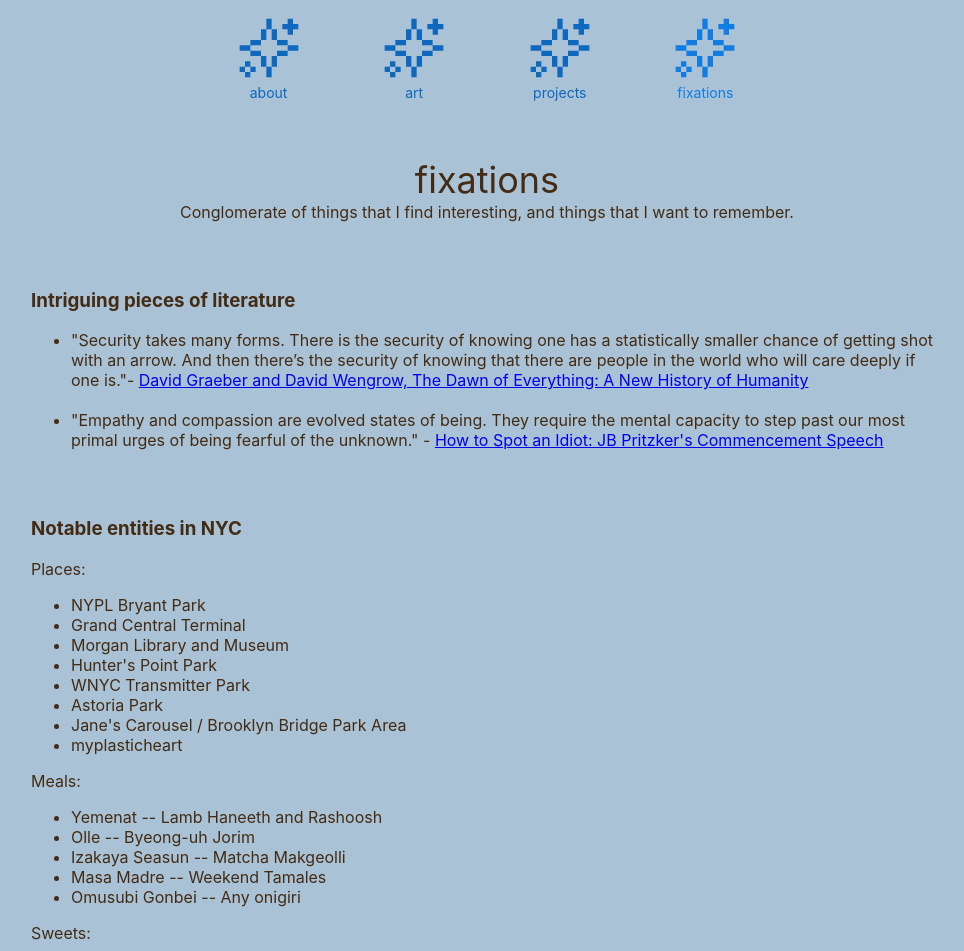
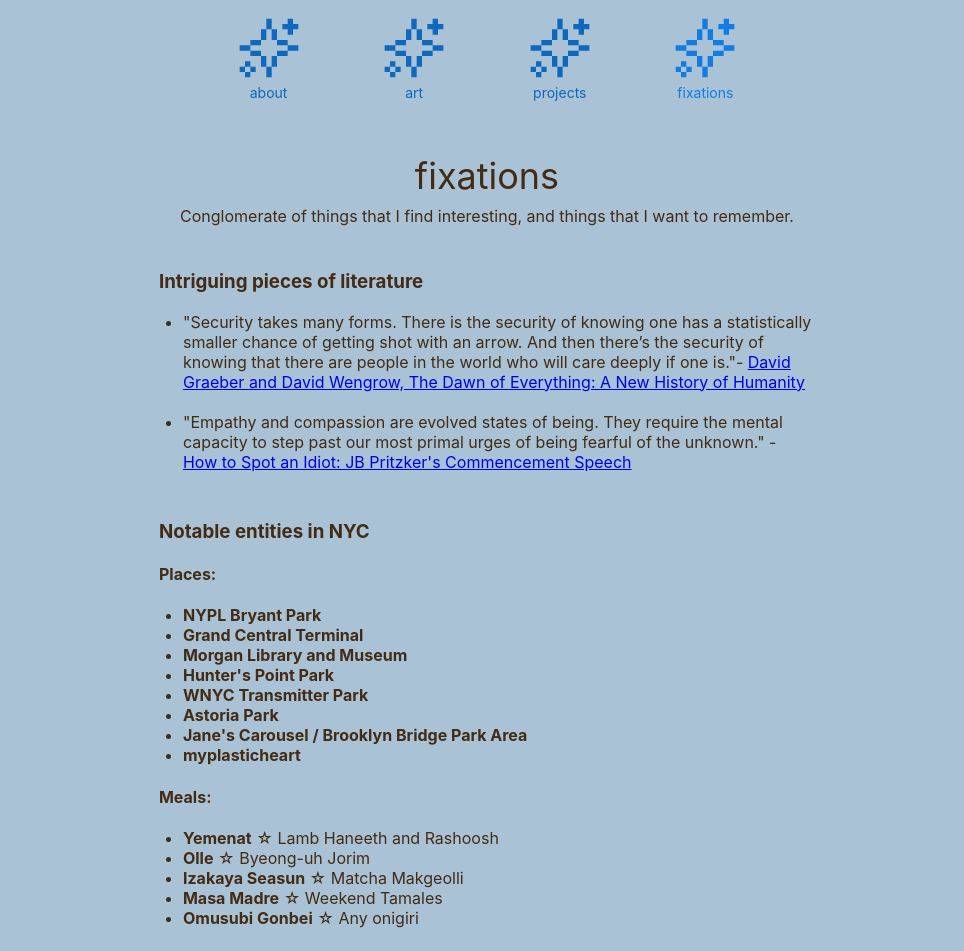
Before and after one commit to nghi-nguyen-beep/personal-portfolio, a React (Create React App) app: page /fixations in a window 1280 px wide. Shown: the top 951 px of the page, without its empty margins (153-1117 px from the left). Built offline with nearby package versions, Linux system fonts and the light colour scheme.

Commit message:
Add css againn

```diff
--- a/src/pages/about.js
+++ b/src/pages/about.js
@@ -22,7 +22,7 @@ function About() {
               </ul>
             </div>
             <br></br>
-            <div><p>Download my resume (last updated Nov 5, 2026) <a href={resume} download="Nghi_Nguyen_Resume">here</a></p></div>
+            <div><p>Download my resume <b><a href={resume} download="Nghi_Nguyen_Resume">here</a></b> (last updated Nov 5, 2026)</p> </div>
           </div>
         </div>
       </PageAnimate>
--- a/src/pages/fixations.js
+++ b/src/pages/fixations.js
@@ -22,33 +22,33 @@ function Fixations() {
           </div>
           <div className="fixations-new-york">
             <h3>Notable entities in NYC</h3>
-            <p>Places:</p>
+            <h4>Places:</h4>
               <ul>
-                <li>NYPL Bryant Park</li>
-                <li>Grand Central Terminal</li>
-                <li>Morgan Library and Museum</li>
-                <li>Hunter's Point Park</li>
-                <li>WNYC Transmitter Park</li>
-                <li>Astoria Park</li>
-                <li>Jane's Carousel / Brooklyn Bridge Park Area</li>
-                <li>myplasticheart</li>
+                <li><b>NYPL Bryant Park</b></li>
+                <li><b>Grand Central Terminal</b></li>
+                <li><b>Morgan Library and Museum</b></li>
+                <li><b>Hunter's Point Park</b></li>
+                <li><b>WNYC Transmitter Park</b></li>
+                <li><b>Astoria Park</b></li>
+                <li><b>Jane's Carousel / Brooklyn Bridge Park Area</b></li>
+                <li><b>myplasticheart</b></li>
               </ul>
-            <p>Meals:</p>
+            <h4>Meals:</h4>
               <ul>
-                <li>Yemenat -- Lamb Haneeth and Rashoosh</li>
-                <li>Olle -- Byeong-uh Jorim</li>
-                <li>Izakaya Seasun -- Matcha Makgeolli</li>
-                <li>Masa Madre -- Weekend Tamales</li>
-                <li>Omusubi Gonbei -- Any onigiri</li>
+                <li><b>Yemenat</b> ☆ Lamb Haneeth and Rashoosh</li>
+                <li><b>Olle</b> ☆ Byeong-uh Jorim</li>
+                <li><b>Izakaya Seasun</b> ☆ Matcha Makgeolli</li>
+                <li><b>Masa Madre</b> ☆ Weekend Tamales</li>
+                <li><b>Omusubi Gonbei</b> ☆ Any onigiri</li>
               </ul>
 
-            <p>Sweets:</p>
+            <h4>Sweets:</h4>
               <ul>
-                <li>Hana's Gelateria -- Jasmine Gelato</li>
-                <li>Mixue -- $1.39 Ice Cream</li>
-                <li>Auntea Jenny -- Egg Tarts</li>
-                <li>Mimi's Frozen Yogurt -- Anything with the pistachio drizzle</li>
-                <li>Uzuki -- Kakegori Ice Cream</li>
+                <li><b>Hana's Gelateria</b> ☆ Jasmine Gelato</li>
+                <li><b>Mixue</b> ☆ $1.39 Ice Cream</li>
+                <li><b>Auntea Jenny</b> ☆ Egg Tarts</li>
+                <li><b>Mimi's Frozen Yogurt</b> ☆ Anything with the pistachio drizzle</li>
+                <li><b>Uzuki</b> ☆ Kakegori Ice Cream</li>
               </ul>
         </div>
       </div>
--- a/src/pages/includes/css/fixations.css
+++ b/src/pages/includes/css/fixations.css
@@ -1,46 +1,63 @@
 .fixations-main {
+  display: flex;
+  flex-direction: column;
+  align-items: center;
+  padding: 80px 1rem 2rem;
+  min-height: 100vh;
+  width: 100%;
+  color: #432b14;
+}
+
+.fixations-header {
+  width: min(100%, 65ch);
+  min-height: 20vh;
   display: flex;
   flex-wrap: wrap;
   flex-direction: column;
-  justify-content: flex-start;
   align-items: center;
-  padding: 80px 1.5rem 2rem;
-  min-height: 100vh;
-  max-width: 100vw;
-  overflow-x: hidden;
-  color: #432b14;
+  justify-content: center;
+  margin: 30px auto 0;
   text-align: center;
 }
 
-.fixations-header {
-  min-height: 20vh;
-  display: flex;
-  flex-wrap: wrap;
-  flex-direction: row;
-  justify-content: center;
-  align-content: center;
-  margin-bottom: 0;
-  margin-top: 30px;
-}
-
 .fixations-title {
-  display: flex;
-  justify-content: center;
-  width: 100%;
   font-size: clamp(1.75rem, 5vw, 2.25rem);
 }
 
 .fixations-description {
-  width: min(100%, 65ch);
-  margin: 0 auto;
+  margin-top: 0.5rem;
   overflow-wrap: anywhere;
 }
 
 .fixations-content {
   display: flex;
   flex-direction: column;
-  gap: 2rem;
+  gap: clamp(1.5rem, 5vw, 2rem);
+  width: min(100%, 65ch);
+  margin-inline: auto;
   text-align: left;
-  padding-left: 10rem;
-  padding-right: 10rem;
 }
+
+.fixations-content h3 {
+  margin-top: 0;
+}
+
+.fixations-content ul {
+  padding-left: 1.5rem;
+}
+
+.fixations-content li {
+  overflow-wrap: anywhere;
+}
+
+@media (max-width: 600px) {
+  .fixations-main {
+    padding-inline: 1rem;
+  }
+
+  .fixations-header {
+    min-height: 0;
+    margin-top: 1.5rem;
+    margin-bottom: 2rem;
+  }
+}
--- a/src/pages/includes/css/projects.css
+++ b/src/pages/includes/css/projects.css
@@ -1,12 +1,9 @@
 .projects-main {
-    padding: 80px 1.5rem 2rem;
+    padding: 5rem 2rem 2rem 2rem;
     display: grid;
     grid-template-columns: minmax(0, 1fr);
     justify-items: center;
     color: #4a3405;
-    width: 100%;
-    max-width: 100%;
-    overflow-x: hidden;
 }
 
 .projects-header {
```
